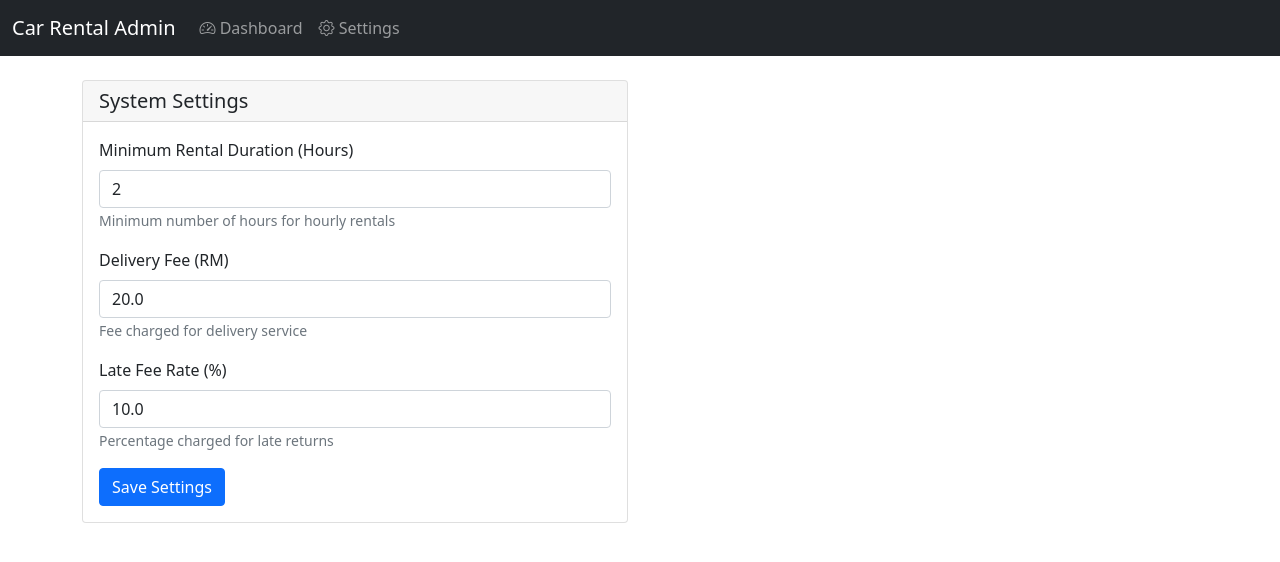
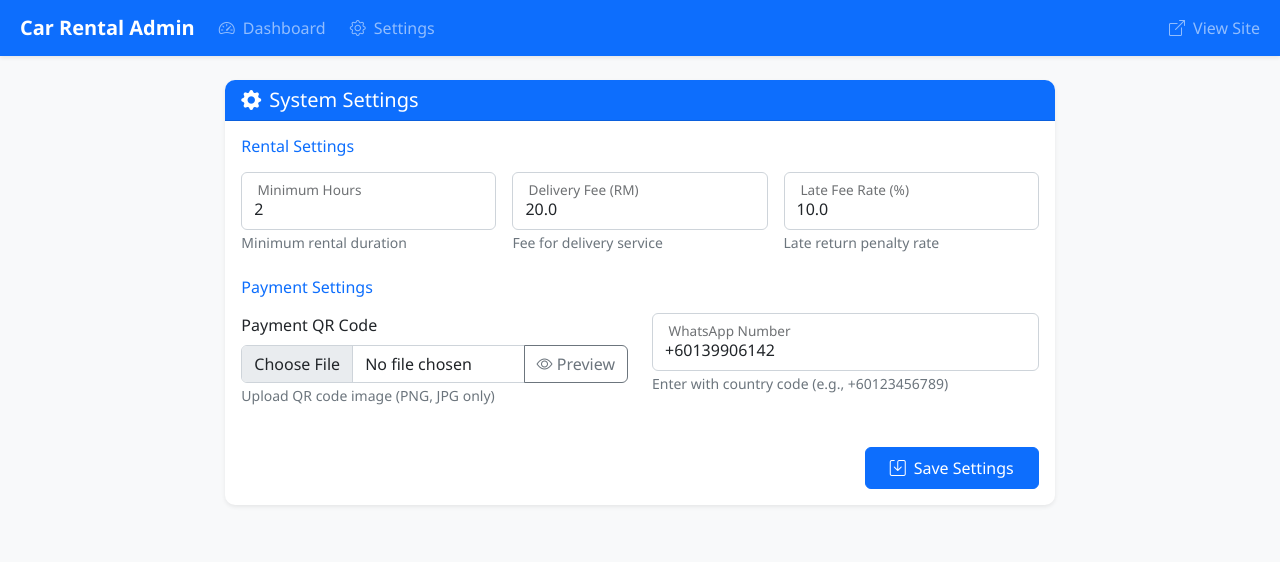
Before and after one commit to apih99/CarRent, a Flask app: template templates/admin_settings.html in a window 1280 px wide. Shown: the top 562 px of the page. Run offline with Flask 3, Linux system fonts and the light colour scheme; the template is opened without the code that fills it: values that come from a table or form of the project are taken from there, others are empty; parts of the project's set-up code (start-up, migrations or seed data) failed here and were passed over.

Commit message:
Enhance admin settings management with QR code upload and WhatsApp number configuration
- Added functionality to upload a QR code image for payment processing, including validation for allowed file types.
- Implemented a new field for WhatsApp number in admin settings.
- Updated the admin settings template to include file upload and WhatsApp number input.
- Enhanced the UI of admin settings page for better user experience.
- Configured upload folder for storing QR code images and ensured old files are deleted upon new uploads.

```diff
--- a/templates/admin_base.html
+++ b/templates/admin_base.html
@@ -6,24 +6,85 @@
     <title>Car Rental Admin - {% block title %}{% endblock %}</title>
     <link href="https://cdn.jsdelivr.net/npm/bootstrap@5.1.3/dist/css/bootstrap.min.css" rel="stylesheet">
     <link href="https://cdn.jsdelivr.net/npm/bootstrap-icons@1.8.1/font/bootstrap-icons.css" rel="stylesheet">
+    <style>
+        body {
+            background-color: #f8f9fa;
+            font-family: 'Segoe UI', system-ui, -apple-system, sans-serif;
+        }
+        .navbar {
+            box-shadow: 0 2px 4px rgba(0,0,0,.08);
+        }
+        .navbar-brand {
+            font-weight: 600;
+            font-size: 1.25rem;
+        }
+        .nav-link {
+            font-weight: 500;
+            padding: 0.5rem 1rem;
+            border-radius: 0.375rem;
+            transition: all 0.2s;
+        }
+        .nav-link:hover {
+            background-color: rgba(255,255,255,.1);
+        }
+        .nav-link.active {
+            background-color: rgba(255,255,255,.2);
+        }
+        .container {
+            max-width: 1400px;
+        }
+        .card {
+            border: none;
+            box-shadow: 0 0.125rem 0.25rem rgba(0,0,0,.075);
+            border-radius: 0.5rem;
+        }
+        .alert {
+            border: none;
+            border-radius: 0.5rem;
+        }
+        .btn {
+            border-radius: 0.375rem;
+            font-weight: 500;
+        }
+        .table {
+            vertical-align: middle;
+        }
+        .modal-content {
+            border: none;
+            border-radius: 0.5rem;
+        }
+        .form-control {
+            border-radius: 0.375rem;
+        }
+    </style>
+    {% block styles %}{% endblock %}
 </head>
 <body>
-    <nav class="navbar navbar-expand-lg navbar-dark bg-dark">
-        <div class="container-fluid">
-            <a class="navbar-brand" href="{{ url_for('admin') }}">Car Rental Admin</a>
+    <nav class="navbar navbar-expand-lg navbar-dark bg-primary mb-4">
+        <div class="container">
+            <a class="navbar-brand" href="{{ url_for('admin') }}">
+                <i class="bi bi-car-front me-2"></i>Car Rental Admin
+            </a>
             <button class="navbar-toggler" type="button" data-bs-toggle="collapse" data-bs-target="#navbarNav">
                 <span class="navbar-toggler-icon"></span>
             </button>
             <div class="collapse navbar-collapse" id="navbarNav">
                 <ul class="navbar-nav">
-                    <li class="nav-item">
+                    <li class="nav-item me-2">
                         <a href="{{ url_for('admin') }}" class="nav-link {% if request.endpoint == 'admin' %}active{% endif %}">
-                            <i class="bi bi-speedometer2"></i> Dashboard
+                            <i class="bi bi-speedometer2 me-1"></i> Dashboard
                         </a>
                     </li>
                     <li class="nav-item">
                         <a href="{{ url_for('admin_settings') }}" class="nav-link {% if request.endpoint == 'admin_settings' %}active{% endif %}">
-                            <i class="bi bi-gear"></i> Settings
+                            <i class="bi bi-gear me-1"></i> Settings
+                        </a>
+                    </li>
+                </ul>
+                <ul class="navbar-nav ms-auto">
+                    <li class="nav-item">
+                        <a href="{{ url_for('index') }}" class="nav-link" target="_blank">
+                            <i class="bi bi-box-arrow-up-right me-1"></i> View Site
                         </a>
                     </li>
                 </ul>
@@ -31,11 +92,14 @@
         </div>
     </nav>
 
-    <div class="container mt-4">
+    <div class="container">
         {% with messages = get_flashed_messages(with_categories=true) %}
             {% if messages %}
                 {% for category, message in messages %}
-                    <div class="alert alert-{{ category }}">{{ message }}</div>
+                    <div class="alert alert-{{ category }} alert-dismissible fade show" role="alert">
+                        {{ message }}
+                        <button type="button" class="btn-close" data-bs-dismiss="alert"></button>
+                    </div>
                 {% endfor %}
             {% endif %}
         {% endwith %}
--- a/templates/admin_settings.html
+++ b/templates/admin_settings.html
@@ -3,33 +3,121 @@
 {% block title %}Settings{% endblock %}
 
 {% block content %}
-<div class="row">
-    <div class="col-md-6">
-        <div class="card">
-            <div class="card-header">
-                <h5 class="mb-0">System Settings</h5>
+<div class="row justify-content-center">
+    <div class="col-lg-8">
+        <div class="card shadow-sm">
+            <div class="card-header bg-primary text-white">
+                <h5 class="mb-0"><i class="bi bi-gear-fill me-2"></i>System Settings</h5>
             </div>
             <div class="card-body">
-                <form action="{{ url_for('admin_settings') }}" method="POST">
-                    <div class="mb-3">
-                        <label class="form-label">Minimum Rental Duration (Hours)</label>
-                        <input type="number" class="form-control" name="min_rental_duration" value="{{ settings.min_rental_duration }}" required>
-                        <small class="text-muted">Minimum number of hours for hourly rentals</small>
+                <form action="{{ url_for('admin_settings') }}" method="POST" enctype="multipart/form-data">
+                    <!-- Rental Settings -->
+                    <div class="mb-4">
+                        <h6 class="text-primary mb-3">Rental Settings</h6>
+                        <div class="row g-3">
+                            <div class="col-md-4">
+                                <div class="form-floating">
+                                    <input type="number" class="form-control" id="min_rental_duration" name="min_rental_duration" value="{{ settings.min_rental_duration }}" required>
+                                    <label for="min_rental_duration">Minimum Hours</label>
+                                </div>
+                                <small class="text-muted">Minimum rental duration</small>
+                            </div>
+                            <div class="col-md-4">
+                                <div class="form-floating">
+                                    <input type="number" step="0.01" class="form-control" id="delivery_fee" name="delivery_fee" value="{{ settings.delivery_fee }}" required>
+                                    <label for="delivery_fee">Delivery Fee (RM)</label>
+                                </div>
+                                <small class="text-muted">Fee for delivery service</small>
+                            </div>
+                            <div class="col-md-4">
+                                <div class="form-floating">
+                                    <input type="number" step="0.01" class="form-control" id="late_fee_rate" name="late_fee_rate" value="{{ settings.late_fee_rate }}" required>
+                                    <label for="late_fee_rate">Late Fee Rate (%)</label>
+                                </div>
+                                <small class="text-muted">Late return penalty rate</small>
+                            </div>
+                        </div>
                     </div>
-                    <div class="mb-3">
-                        <label class="form-label">Delivery Fee (RM)</label>
-                        <input type="number" step="0.01" class="form-control" name="delivery_fee" value="{{ settings.delivery_fee }}" required>
-                        <small class="text-muted">Fee charged for delivery service</small>
+
+                    <!-- Payment Settings -->
+                    <div class="mb-4">
+                        <h6 class="text-primary mb-3">Payment Settings</h6>
+                        <div class="row">
+                            <div class="col-md-6">
+                                <div class="mb-3">
+                                    <label class="form-label">Payment QR Code</label>
+                                    <div class="input-group">
+                                        <input type="file" class="form-control" name="qr_code" accept=".png,.jpg,.jpeg">
+                                        <button class="btn btn-outline-secondary" type="button" data-bs-toggle="modal" data-bs-target="#qrPreviewModal">
+                                            <i class="bi bi-eye"></i> Preview
+                                        </button>
+                                    </div>
+                                    <small class="text-muted">Upload QR code image (PNG, JPG only)</small>
+                                </div>
+                            </div>
+                            <div class="col-md-6">
+                                <div class="form-floating mb-3">
+                                    <input type="text" class="form-control" id="whatsapp_number" name="whatsapp_number" value="{{ settings.whatsapp_number or '' }}" placeholder="e.g., +60123456789">
+                                    <label for="whatsapp_number">WhatsApp Number</label>
+                                    <small class="text-muted">Enter with country code (e.g., +60123456789)</small>
+                                </div>
+                            </div>
+                        </div>
                     </div>
-                    <div class="mb-3">
-                        <label class="form-label">Late Fee Rate (%)</label>
-                        <input type="number" step="0.01" class="form-control" name="late_fee_rate" value="{{ settings.late_fee_rate }}" required>
-                        <small class="text-muted">Percentage charged for late returns</small>
+
+                    <div class="text-end">
+                        <button type="submit" class="btn btn-primary">
+                            <i class="bi bi-save me-2"></i>Save Settings
+                        </button>
                     </div>
-                    <button type="submit" class="btn btn-primary">Save Settings</button>
                 </form>
             </div>
         </div>
     </div>
 </div>
+
+<!-- QR Code Preview Modal -->
+<div class="modal fade" id="qrPreviewModal" tabindex="-1">
+    <div class="modal-dialog modal-dialog-centered">
+        <div class="modal-content">
+            <div class="modal-header">
+                <h5 class="modal-title">QR Code Preview</h5>
+                <button type="button" class="btn-close" data-bs-dismiss="modal"></button>
+            </div>
+            <div class="modal-body text-center">
+                {% if settings.qr_code_image %}
+                    <img src="{{ url_for('uploaded_file', filename=settings.qr_code_image) }}"
+                         alt="Payment QR Code" class="img-fluid" style="max-height: 300px;">
+                {% else %}
+                    <p class="text-muted">No QR code uploaded yet</p>
+                {% endif %}
+            </div>
+        </div>
+    </div>
+</div>
 {% endblock %}
+
+{% block styles %}
+<style>
+.form-floating > label {
+    padding-left: 1rem;
+}
+.form-control:focus {
+    border-color: #0d6efd;
+    box-shadow: 0 0 0 0.25rem rgba(13, 110, 253, 0.25);
+}
+.card {
+    border: none;
+    border-radius: 10px;
+}
+.card-header {
+    border-radius: 10px 10px 0 0 !important;
+}
+.btn-primary {
+    padding: 0.5rem 1.5rem;
+}
+.text-primary {
+    color: #0d6efd !important;
+}
+</style>
+{% endblock %}
```
Also changed, not shown: app.py (+30 -1 lines), config.py (+10 -0 lines).
